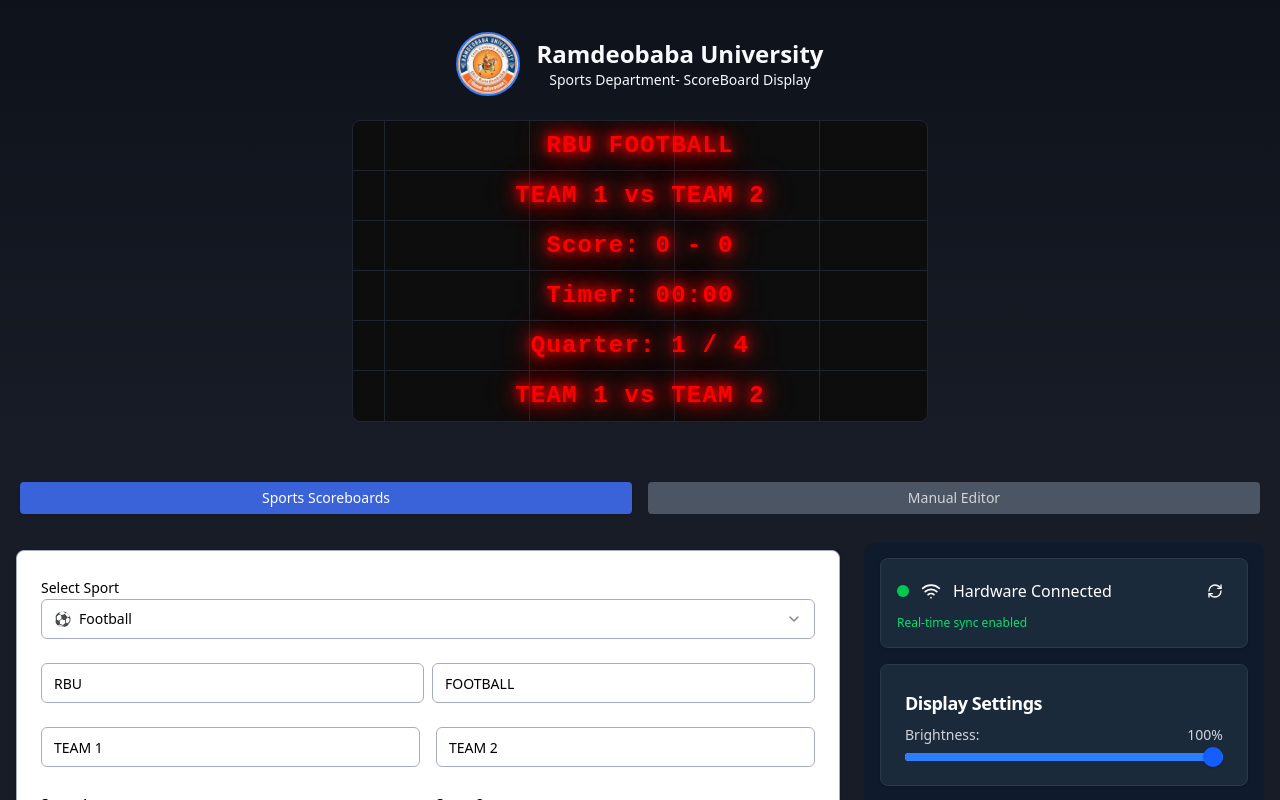
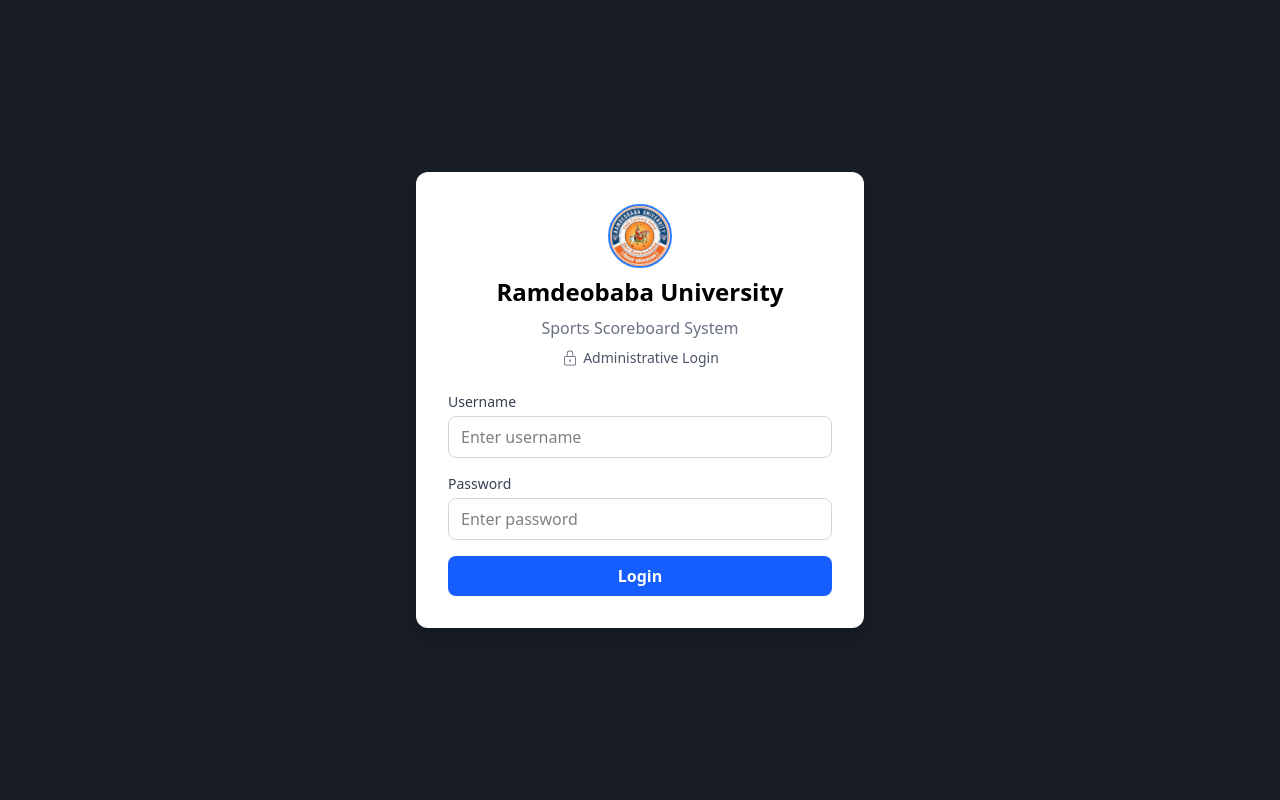
Before and after one commit to khandaitmk/Score-Board-Frontend, a React (Vite) app: page / in a window 1280 px wide. Shown: the top 800 px of the page. Built offline with nearby package versions, Linux system fonts and the light colour scheme.

Commit message:
login functionality added

```diff
--- a/package.json
+++ b/package.json
@@ -16,7 +16,8 @@
     "lucide-react": "^0.563.0",
     "react": "^19.2.0",
     "react-dom": "^19.2.0",
-    "react-router-dom": "^7.13.0",
+    "react-icons": "^5.5.0",
+    "react-router-dom": "^7.13.1",
     "tailwind-merge": "^3.4.0",
     "tailwindcss-animate": "^1.0.7"
   },
--- a/src/App.jsx
+++ b/src/App.jsx
@@ -1,17 +1,28 @@
-import { BrowserRouter, Routes, Route } from "react-router-dom";
+import { BrowserRouter, Routes, Route,Navigate } from "react-router-dom";
 import Index from "./pages/index";
+import Login from "./pages/login";
+import { getUser } from "./lib/auth";
+import { useState } from "react";
+function App() {
+    const [user, setUser] = useState(() => getUser());
+  return (
 
-function App() {
-  return (
     <BrowserRouter>
       <Routes>
-        <Route path="/" element={<Index />} />
-        {/* <Route path="*" element={<NotFound />} /> */}
+        <Route
+          path="/"
+          element={user ? <Navigate to="/Index" replace /> : <Login onLogin={setUser}/>}
+        />
+
+        <Route
+          path="/Index"
+          element={user ? <Index onLogout={setUser}/> : <Navigate to="/" replace />}
+        />
+
+        <Route path="*" element={<Navigate to="/" replace />} />
       </Routes>
     </BrowserRouter>
-    // <div className=" bg-amber-500">
-    //   hello
-    // </div>
+
   );
 }
 
--- a/src/components/LEDPreview.jsx
+++ b/src/components/LEDPreview.jsx
@@ -1,11 +1,16 @@
+
+import { IoIosLogOut } from "react-icons/io";
+import { Button } from "@/components/ui/button";
 import rbuLogo from "../assets/rbu-logo.png";
-export function LEDPreview({ rows, brightness }) {
+import { logout } from "../lib/auth";
+export function LEDPreview({ rows, brightness ,onLogout}) {
   const opacity = brightness / 100;
 
   return (
     <div className="w-full bg-linear-to-b from-[hsl(220,30%,8%)] to-[hsl(220,25%,12%)] py-8 px-4">
       {/* University Header */}
-      <div className="flex items-center justify-center gap-4 mb-6">
+      <div>
+        <div className="flex items-center justify-center gap-4 mb-6">
         <div className="w-16 h-16 rounded-full bg-linear-to-br from-orange-500 to-red-600 flex items-center justify-center border-2 border-blue-500">
           <img src={rbuLogo} className=" rounded-full"></img>
         </div>
@@ -17,8 +22,22 @@
             Sports Department- ScoreBoard Display
           </p>
         </div>
+
       </div>
-
+      <div className=" flex items-center justify-center mb-10">
+          <Button
+              onClick={()=>{
+                logout();
+                onLogout();
+              }
+              }
+              className="flex items-center justify-center cursor-pointer bg-red-500 hover:scale-105 transition-all duration-200 text-white gap-2 rounded-lg"
+            >
+                <IoIosLogOut></IoIosLogOut>
+              <p>Logout</p>
+            </Button>
+        </div>
+      </div>
       {/* LED Panel */}
       <div className="max-w-xl mx-auto">
         <div
--- a/src/components/useScoreboard.js
+++ b/src/components/useScoreboard.js
@@ -42,8 +42,29 @@
 };
 
 export function useScoreboard() {
-  const [state, setState] = useState(initialState);
+const [state, setState] = useState(() => {
+  try {
+    const saved = localStorage.getItem("scoreboard-state");
 
+    return saved ? JSON.parse(saved) : initialState;
+  } catch {
+    return initialState;
+  }
+
+});
+
+useEffect(() => {
+  localStorage.setItem("scoreboard-state", JSON.stringify(state));
+console.log("Active sport state:", {
+    sport:       state.sport,
+    displayName: state.displayName,
+    prefix:      state.prefix,
+    timer:       state.timer,
+    brightness:  state.brightness,
+    // [activeSportKey]: state[activeSportKey],  // only active sport
+    rows:        state.rows,
+  });
+}, [state]);
   // ================= TIMER =================
 
   useEffect(() => {
--- /dev/null
+++ b/src/lib/auth.js
@@ -0,0 +1,28 @@
+export const USERS = [
+  { username: "admin",    password: "admin123",    role: "admin"    },
+  { username: "operator", password: "operator123", role: "operator" },
+];
+
+export function login(username, password) {
+  const user = USERS.find(
+    (u) => u.username === username && u.password === password
+  );
+  if (user) {
+    localStorage.setItem("auth-user", JSON.stringify(user));
+    return user;
+  }
+  return null;
+}
+
+export function logout() {
+  localStorage.removeItem("auth-user");
+}
+
+export function getUser() {
+  try {
+    const saved = localStorage.getItem("auth-user");
+    return saved ? JSON.parse(saved) : null;
+  } catch {
+    return null;
+  }
+}
--- /dev/null
+++ b/src/pages/Login.jsx
@@ -0,0 +1,102 @@
+import React, { useState } from 'react'
+import logo from "../assets/rbu-logo.png"
+import { CiLock } from "react-icons/ci";
+import { Navigate, useNavigate } from 'react-router-dom';
+import { login } from '@/lib/auth';
+import { getUser } from '../lib/auth';
+
+function Login(props) {
+  const [formData, setFormData] = useState({ username: "", password: "" });
+  const [error, setError] = useState("");
+  const navigate = useNavigate();
+  const user = getUser();
+
+
+  function handleChange(e) {
+    setFormData((prev) => ({
+      ...prev,
+      [e.target.name]: e.target.value
+    }));
+  }
+
+  function handleSubmit(e) {
+    e.preventDefault();
+    const user = login(formData.username, formData.password);
+    if (user) {
+        props.onLogin(user);
+      navigate("/Index");
+    } else {
+      setError("Invalid username or password");
+    }
+  }
+
+  return (
+    <div className='min-h-screen flex flex-col items-center justify-center'>
+      <div className='bg-white flex flex-col items-center w-full max-w-md mx-auto text-black p-8 rounded-xl shadow-lg gap-6'>
+
+        {/* Header */}
+        <div className='flex flex-col items-center gap-2'>
+          <div className="w-16 h-16 rounded-full bg-gradient-to-br from-orange-500 to-red-600 flex items-center justify-center border-2 border-blue-500">
+            <img src={logo} className="rounded-full w-full h-full object-cover" />
+          </div>
+          <h1 className='text-2xl font-bold text-center'>Ramdeobaba University</h1>
+          <h3 className='text-gray-500 text-center'>Sports Scoreboard System</h3>
+          <div className='flex items-center gap-1 text-gray-600'>
+            <CiLock size={18} />
+            <p className='text-sm'>Administrative Login</p>
+          </div>
+        </div>
+
+        {/* Form */}
+        <form onSubmit={handleSubmit} className='w-full flex flex-col gap-4'>
+
+          <div className='flex flex-col gap-1'>
+            <label htmlFor="username" className='text-sm font-medium text-gray-700'>
+              Username
+            </label>
+            <input
+              type="text"
+              name='username'
+              id='username'
+              placeholder="Enter username"
+              value={formData.username}
+              onChange={handleChange}
+              className="w-full border border-gray-300 rounded-lg px-3 py-2 focus:outline-none focus:ring-2 focus:ring-blue-500"
+            />
+          </div>
+
+          <div className='flex flex-col gap-1'>
+            <label htmlFor="password" className='text-sm font-medium text-gray-700'>
+              Password
+            </label>
+            <input
+              type="password"
+              name='password'
+              id='password'
+              placeholder="Enter password"
+              value={formData.password}
+              onChange={handleChange}
+              onKeyDown={(e) => e.key === "Enter" && handleSubmit(e)}
+              className="w-full border border-gray-300 rounded-lg px-3 py-2 focus:outline-none focus:ring-2 focus:ring-blue-500"
+            />
+          </div>
+
+          {/* Error message */}
+          {error && (
+            <p className='text-red-500 text-sm text-center'>{error}</p>
+          )}
+
+          <button
+            type="submit"
+            className="w-full bg-blue-600 hover:bg-blue-700 text-white font-semibold py-2 rounded-lg transition-colors"
+          >
+            Login
+          </button>
+
+        </form>
+      </div>
+    </div>
+  )
+}
+
+export default Login
--- a/src/pages/index.jsx
+++ b/src/pages/index.jsx
@@ -15,7 +15,7 @@
 
 import { useScoreboard } from "@/components/useScoreboard";
 
-export default function Index() {
+export default function Index(props) {
   const [activeTab, setActiveTab] = useState("scoreboard");
   const scoreboard = useScoreboard();
 
@@ -182,6 +182,7 @@
       <LEDPreview
         rows={scoreboard.state.rows}
         brightness={scoreboard.state.brightness}
+        onLogout = {props.onLogout}
       />
 
       {/* Main Content */}
```
Also changed, not shown: 1 other file (tests, documents, lock files or other folders).
